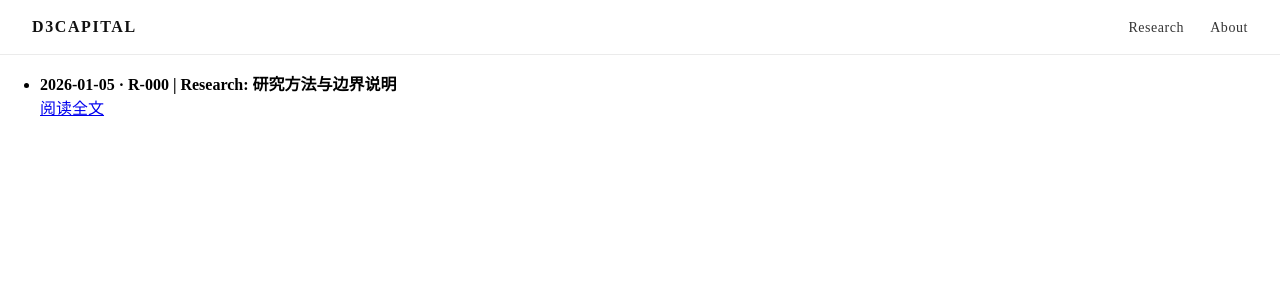
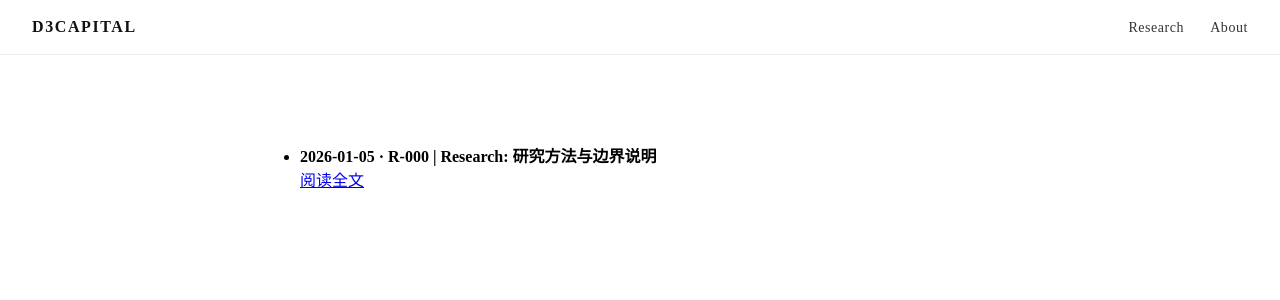
Before and after one commit to D3Capital/D3Capital.github.io, a Jekyll site: the page built from research.md, in a window 1280 px wide. Shown: the top 300 px of the page. Built offline with Jekyll 4.4.1, drawn with Linux system fonts in a browser that asks for light colours.

Commit message:
center inner page content with readable layout

```diff
--- a/_layouts/default.html
+++ b/_layouts/default.html
@@ -54,7 +54,9 @@
     {% endfor %}
   </nav>
 </header>
-      {{ content }}
+      <main class="page-content">
+        {{ content }}
+      </main>
     </main>
 
     <style>
@@ -77,6 +79,15 @@
         letter-spacing: .04em;
         text-transform: uppercase;
       }
+      .page-content {
+        max-width: 760px;
+        margin: 0 auto;
+        padding: 72px 24px 96px;
+      }
+
+    .page-content h1 {
+    margin-top: 0;
+    }
     </style>
   </body>
 </html>
```
